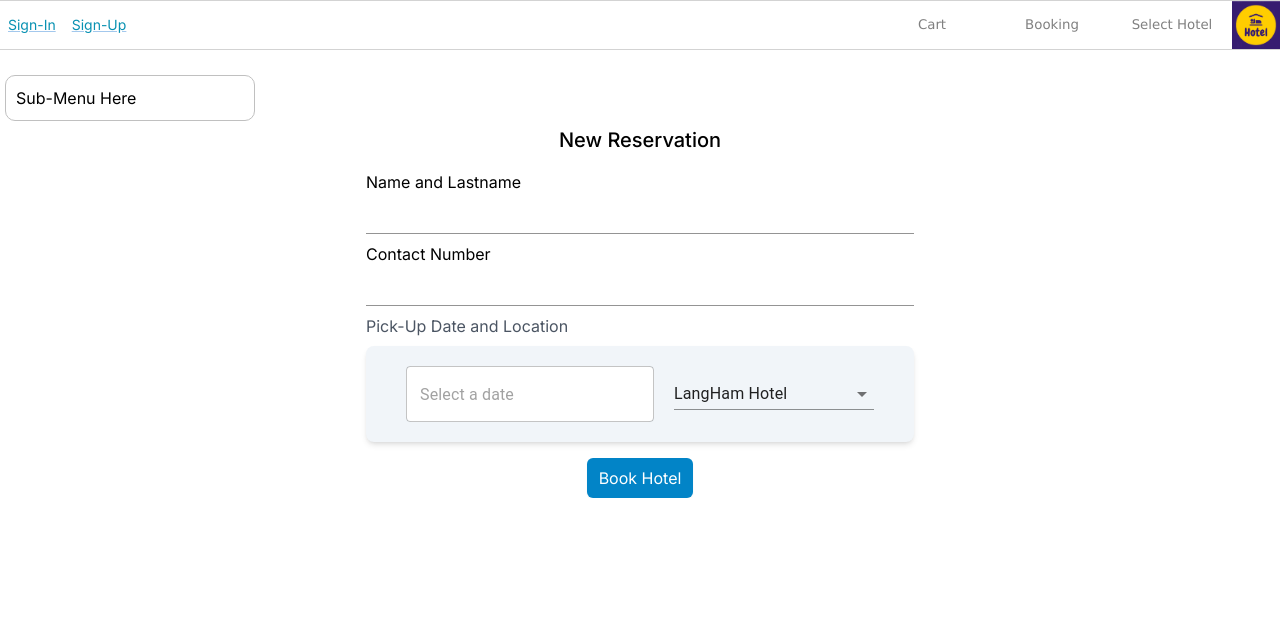
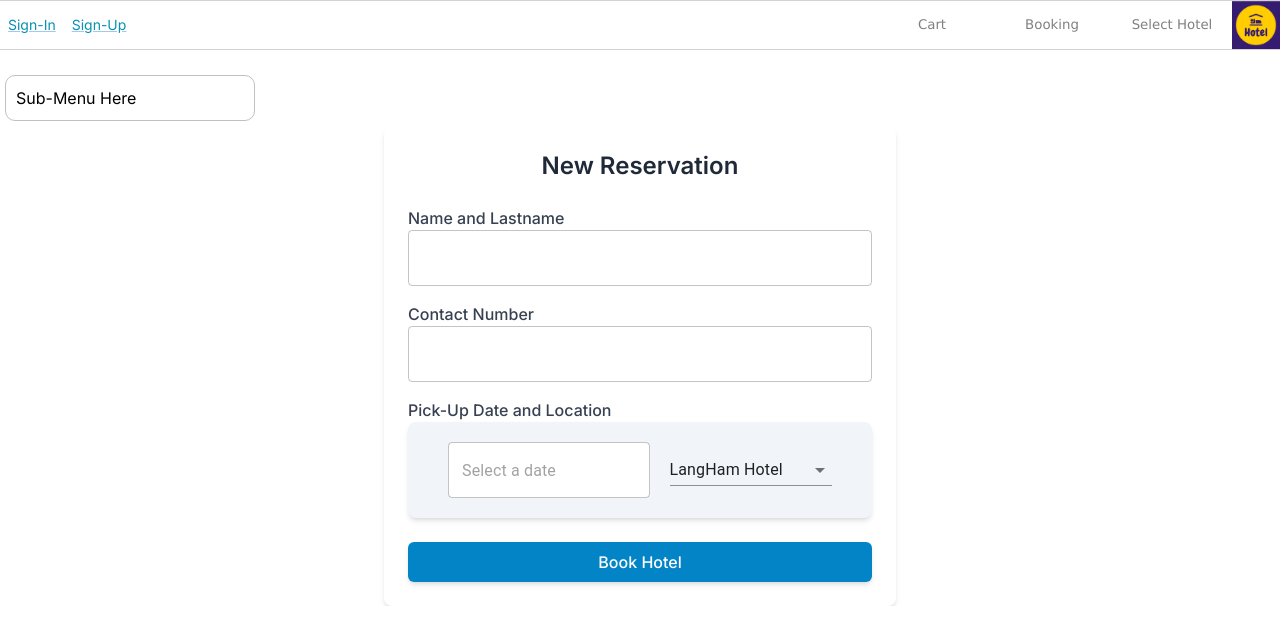
Before and after one commit to 2110503-2564/fe-project-2024-2-lone-wolf, a Next.js app: page /booking in a window 1280 px wide. Shown: the top 644 px of the page. Built offline with nearby package versions, Linux system fonts and the light colour scheme; no server answers.

Commit message:
decor booking page

```diff
--- a/src/app/booking/page.tsx
+++ b/src/app/booking/page.tsx
@@ -1,4 +1,4 @@
-'use client'
+/*'use client'
 import DateReserve from "@/components/DateReserve";
 import { Select, TextField } from "@mui/material";
 import { getServerSession } from "next-auth";
@@ -66,4 +66,85 @@ export default  function Reservations() {
             shadow-sm text-white" name="Book Venue" onClick={makeReservation}>Book Hotel</button>
         </main>
     );
+}*/
+
+'use client'
+import DateReserve from "@/components/DateReserve";
+import { TextField } from "@mui/material";
+import { useSearchParams } from "next/navigation";
+import { useDispatch } from "react-redux";
+import { addBooking } from "@/redux/features/bookSlice";
+import { AppDispatch } from "@/redux/store";
+import { useState } from "react";
+import dayjs, { Dayjs } from "dayjs";
+import { BookingItem } from "../../../interface";
+
+export default function Reservations() {
+    const urlParams = useSearchParams();
+    const vid = urlParams.get('id');
+
+    const dispatch = useDispatch<AppDispatch>();
+
+    const makeReservation = () => {
+        if (vid && name && bookDate) {
+            const item: BookingItem = {
+                bookDate: dayjs(bookDate).format('YYYY/MM/DD'),
+                nameLastname: name,
+                tel,
+                venue
+            };
+            dispatch(addBooking(item));
+        }
+    }
+
+    const [name, setName] = useState<string>("");
+    const [bookDate, setBookDate] = useState<Dayjs | null>(null);
+    const [venue, setVenue] = useState<string>("");
+    const [tel, setTel] = useState<string>("");
+
+    return (
+        <main className="w-full max-w-lg mx-auto p-6 space-y-6 bg-white rounded-lg shadow-md">
+            <h2 className="text-2xl font-semibold text-center text-gray-800">New Reservation</h2>
+
+            <div className="space-y-4">
+                <div>
+                    <label className="text-md font-medium text-gray-700">Name and Lastname</label>
+                    <TextField
+                        className="w-full"
+                        variant="outlined"
+                        fullWidth
+                        name="Name-Lastname"
+                        onChange={e => setName(e.target.value)}
+                    />
+                </div>
+
+                <div>
+                    <label className="text-md font-medium text-gray-700">Contact Number</label>
+                    <TextField
+                        className="w-full"
+                        variant="outlined"
+                        fullWidth
+                        name="Contact-Number"
+                        onChange={e => setTel(e.target.value)}
+                    />
+                </div>
+
+                <div>
+                    <label className="text-md font-medium text-gray-700">Pick-Up Date and Location</label>
+                    <DateReserve
+                        onDateChange={(value: Dayjs) => setBookDate(value)}
+                        onLocationChange={(value: string) => setVenue(value)}
+                    />
+                </div>
+            </div>
+
+            <button
+                className="w-full py-2 px-4 bg-sky-600 text-white font-medium rounded-md shadow-md hover:bg-indigo-600 transition duration-300"
+                name="Book Venue"
+                onClick={makeReservation}
+            >
+                Book Hotel
+            </button>
+        </main>
+    );
 }
```
